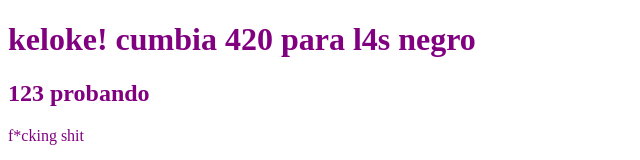
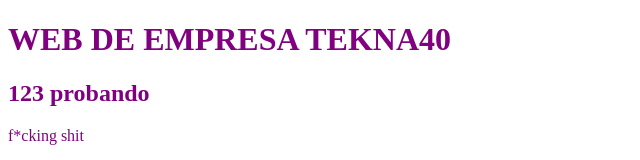
Before and after one commit to Daro40/web-tekna40, a Gatsby site: page / in a window 1280 px wide. Shown: the top 160 px of the page, without its empty margins (0-640 px from the left). Built offline with nearby package versions, Linux system fonts and the light colour scheme; Gatsby itself is replaced by a stand-in of ours; grey boxes are pictures that could not be loaded.

Commit message:
cambio de titulo

```diff
--- a/src/pages/index.js
+++ b/src/pages/index.js
@@ -2,7 +2,7 @@ import React from "react"
 
 export default function Home() {
   return <div style={{ color: `purple`}}>
-    <h1>keloke! cumbia 420 para l4s negro</h1>
+    <h1>WEB DE EMPRESA TEKNA40</h1>
     <h2>123 probando</h2>
     <p>f*cking shit</p>
     <img src="https://source.unsplash.com/random/400x200" alt="" />
```
